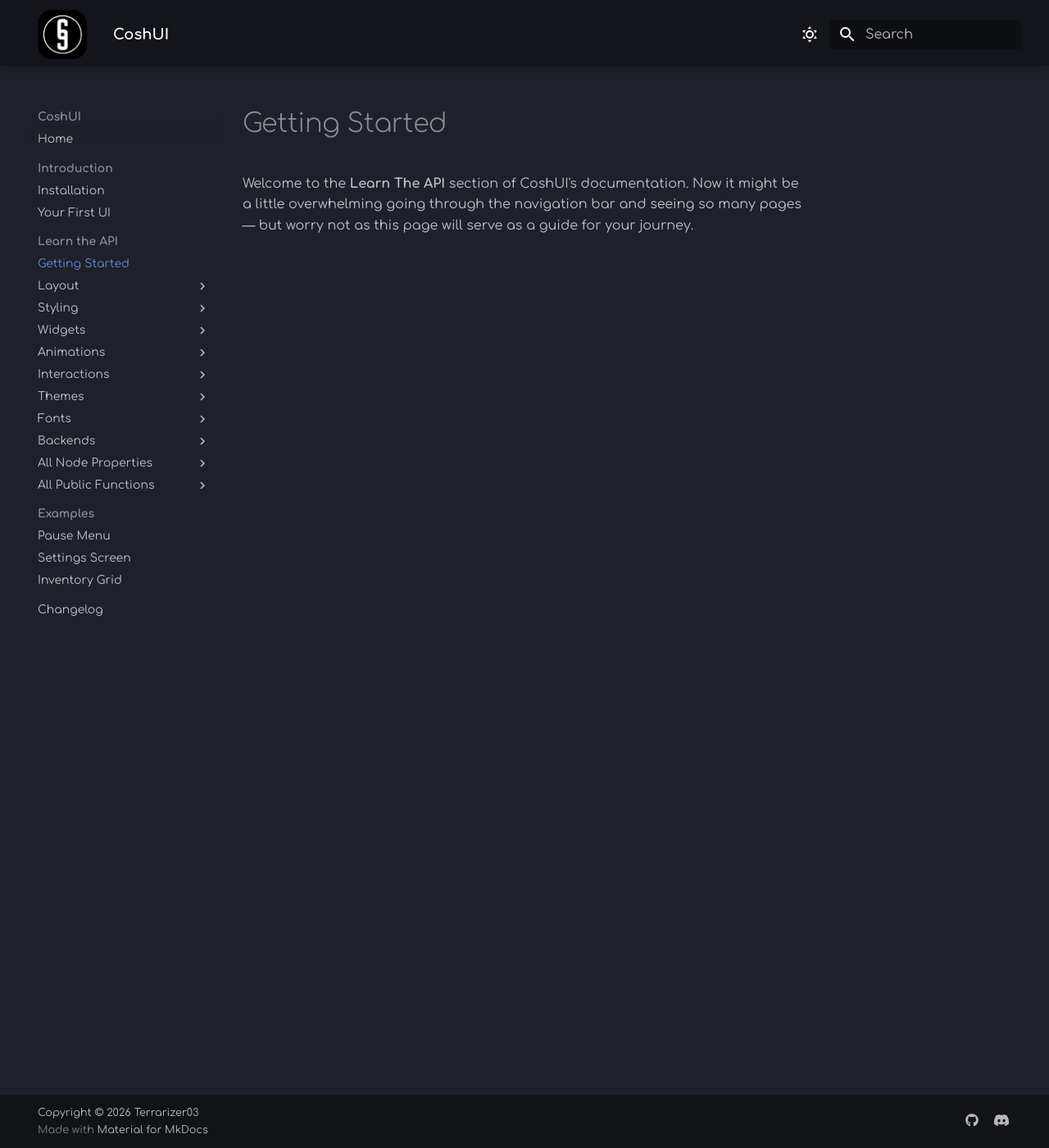
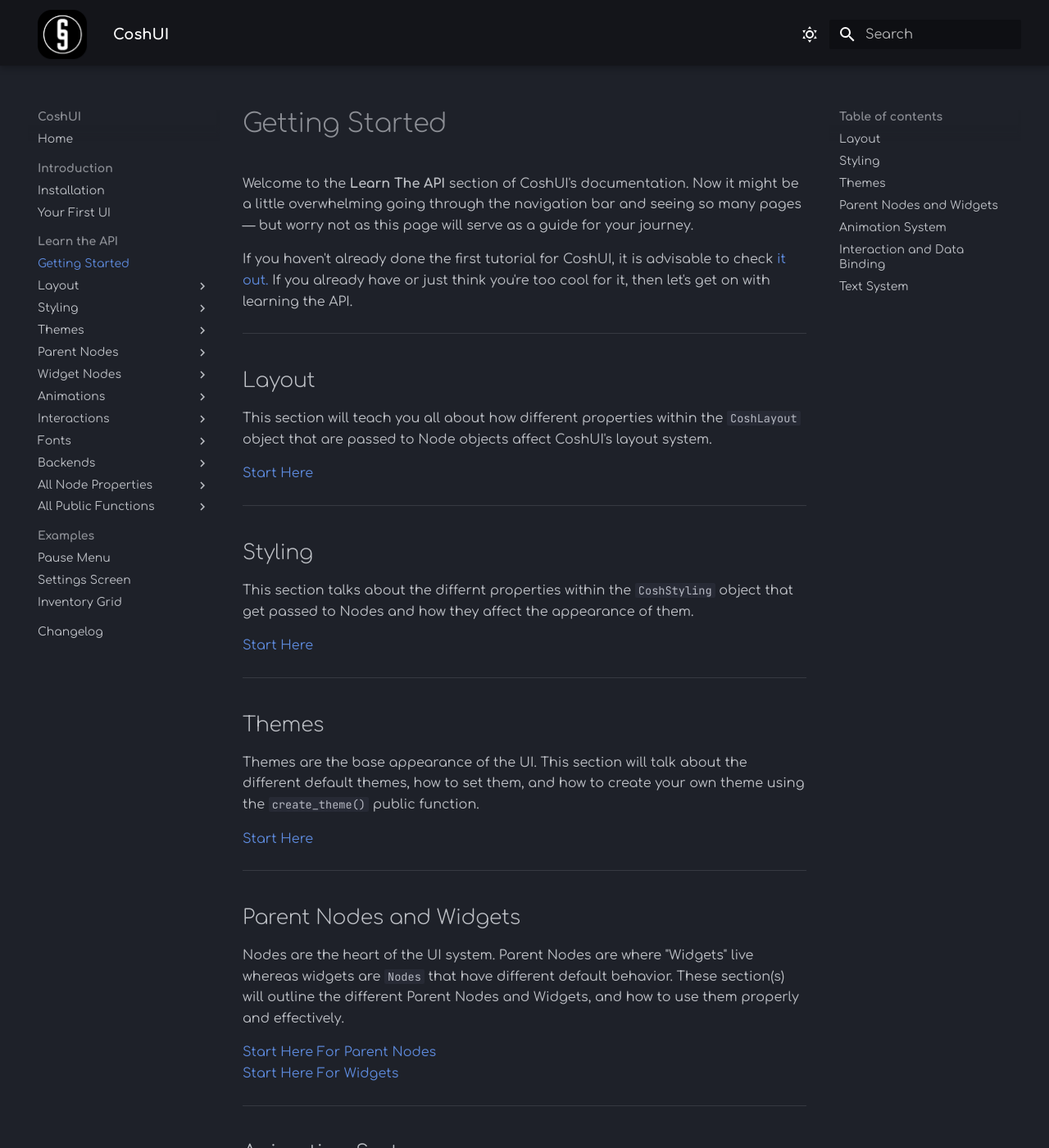
Before and after one commit to Terrarizer03/coshui-docs, an MkDocs documentation site: the page built from docs/learn-the-api/getting-started.md, in a window 1280 px wide and 1400 px high. Shown: the whole window at 82% size. Built offline with MkDocs 1.6.1 and Material for MkDocs 9.7.7, drawn with Linux system fonts in a browser that asks for light colours; some of the changed text lies outside the part shown.

Commit message:
Early draft of Getting Started and worked on Home Page

```diff
--- a/docs/learn-the-api/getting-started.md
+++ b/docs/learn-the-api/getting-started.md
@@ -1,3 +1,71 @@
 # Getting Started
 
 Welcome to the **Learn The API** section of CoshUI's documentation. Now it might be a little overwhelming going through the navigation bar and seeing so many pages — but worry not as this page will serve as a guide for your journey.
+
+If you haven't already done the first tutorial for CoshUI, it is advisable to check [it out.](../introduction/your-first-ui.md) If you already have or just think you're too cool for it, then let's get on with learning the API.
+
+---
+
+## Layout
+
+This section will teach you all about how different properties within the `CoshLayout` object that are passed to Node objects affect CoshUI's layout system.
+
+[Start Here](layout/index.md)
+
+---
+
+## Styling
+
+This section talks about the differnt properties within the `CoshStyling` object that get passed to Nodes and how they affect the appearance of them.
+
+[Start Here](styling/index.md)
+
+---
+
+## Themes
+
+Themes are the base appearance of the UI. This section will talk about the different default themes, how to set them, and how to create your own theme using the `create_theme()` public function.
+
+[Start Here](themes/index.md)
+
+---
+
+## Parent Nodes and Widgets
+
+Nodes are the heart of the UI system. Parent Nodes are where "Widgets" live whereas widgets are `Nodes` that have different default behavior. These section(s) will outline the different Parent Nodes and Widgets, and how to use them properly and effectively.
+
+[Start Here For Parent Nodes](parent-nodes/index.md)
+[Start Here For Widgets](widgets/index.md)
+
+---
+
+## Animation System
+
+This section will explain CoshUI's built in animation system and how to utilize the system properly.
+
+[Start Here](animations/index.md)
+
+---
+
+## Interaction and Data Binding
+
+This section explains the different callbacks/callables and how to get/bind data from nodes to outside variables.
+
+[Start Here](interactions/index.md)
+
+---
+
+## Text System
+
+I'll finish this at a later time
+
+[Start Here](fonts/index.md)
+
+---
+
+# Specific Properties & Functions
+
+If you've gone through it all or are just trying to find something specific about the API, then it's best to check these sections:
+
+[All Node Properties](properties/index.md)
+[All Public Functions](utility/index.md)
--- a/mkdocs.yml
+++ b/mkdocs.yml
@@ -56,16 +56,26 @@
     - Getting Started: learn-the-api/getting-started.md
     - Layout:
       - Overview: learn-the-api/layout/index.md
-      - Basics: learn-the-api/layout/basics.md
-      - Containers: learn-the-api/layout/containers.md
-      - Grid: learn-the-api/layout/grid.md
+      - Width and Height: learn-the-api/layout/width-and-height.md
+      - Padding and Margin: learn-the-api/layout/padding-and-margin.md
+      - Position: learn-the-api/layout/position.md
     - Styling:
       - Overview: learn-the-api/styling/index.md
       - Colors and Alpha: learn-the-api/styling/colors-and-alpha.md
       - Borders: learn-the-api/styling/borders.md
       - Border Radius: learn-the-api/styling/border-radius.md
       - Transforms: learn-the-api/styling/transforms.md
-    - Widgets:
+    - Themes:
+      - Overview: learn-the-api/themes/index.md
+      - Default Themes: learn-the-api/themes/defaults.md
+      - Theme Creation: learn-the-api/themes/create-theme.md
+      - Set Theme: learn-the-api/themes/set-theme.md
+    - Parent Nodes:
+      - Overview: learn-the-api/parent-nodes/index.md
+      - Containers: learn-the-api/parent-nodes/containers.md
+      - Grid: learn-the-api/parent-nodes/grid.md
+      - Modal: learn-the-api/parent-nodes/modal.md
+    - Widget Nodes:
       - Overview: learn-the-api/widgets/index.md
       - Button: learn-the-api/widgets/button.md
       - Label: learn-the-api/widgets/label.md
@@ -83,11 +93,6 @@
       - Hover and Unhover: learn-the-api/interactions/hover-and-unhover.md
       - Click and Release: learn-the-api/interactions/click-and-release.md
       - Mouse Filter: learn-the-api/interactions/mouse-filter.md
-    - Themes:
-      - Overview: learn-the-api/themes/index.md
-      - Default Themes: learn-the-api/themes/defaults.md
-      - Theme Creation: learn-the-api/themes/create-theme.md
-      - Set Theme: learn-the-api/themes/set-theme.md
     - Fonts:
       - Overview: learn-the-api/fonts/index.md
       - add_font: learn-the-api/fonts/add-font.md
@@ -98,6 +103,8 @@
       - OpenGL: learn-the-api/backends/opengl.md
     - All Node Properties:
       - Overview: learn-the-api/properties/index.md
+      - x: learn-the-api/properties/x.md
+      - y: learn-the-api/properties/y.md
       - width: learn-the-api/properties/width.md
       - height: learn-the-api/properties/height.md
       - gap: learn-the-api/properties/gap.md
@@ -107,6 +114,8 @@
       - direction: learn-the-api/properties/direction.md
       - justify: learn-the-api/properties/justify.md
       - align: learn-the-api/properties/align.md
+      - oveflow: learn-the-api/properties/overflow.md
+      - positioning: learn-the-api/properties/positioning.md
       - z_index: learn-the-api/properties/z-index.md
       - id: learn-the-api/properties/id.md
       - classes: learn-the-api/properties/classes.md
@@ -128,7 +137,8 @@
       - text_color: learn-the-api/properties/text-color.md
       - text_align: learn-the-api/properties/text-align.md
       - text_justify: learn-the-api/properties/text-justify.md
-      - image_src: learn-the-api/properties/image-src.md
+      - text_oveflow: learn-the-api/properties/text-overflow.md
+      - src: learn-the-api/properties/image-src.md
       - checked: learn-the-api/properties/checked.md
       - checked_color: learn-the-api/properties/checked-color.md
       - unchecked_color: learn-the-api/properties/unchecked-color.md
```
Also changed, not shown: docs/index.md (+20 -1 lines), docs/introduction/your-first-ui.md (+6 -14 lines), docs/learn-the-api/properties/alpha.md (+1 -1 lines), docs/assets/home/figure_1.png (added), docs/learn-the-api/layout/padding-and-margin.md (added), docs/learn-the-api/layout/position.md (added), docs/learn-the-api/layout/width-and-height.md (added), docs/learn-the-api/parent-nodes/containers.md (added), docs/learn-the-api/parent-nodes/grid.md (added), docs/learn-the-api/parent-nodes/index.md (added), docs/learn-the-api/parent-nodes/modal.md (added), docs/learn-the-api/properties/overflow.md (added), docs/learn-the-api/properties/positioning.md (added), docs/learn-the-api/properties/text-overflow.md (added), 2 more files.
